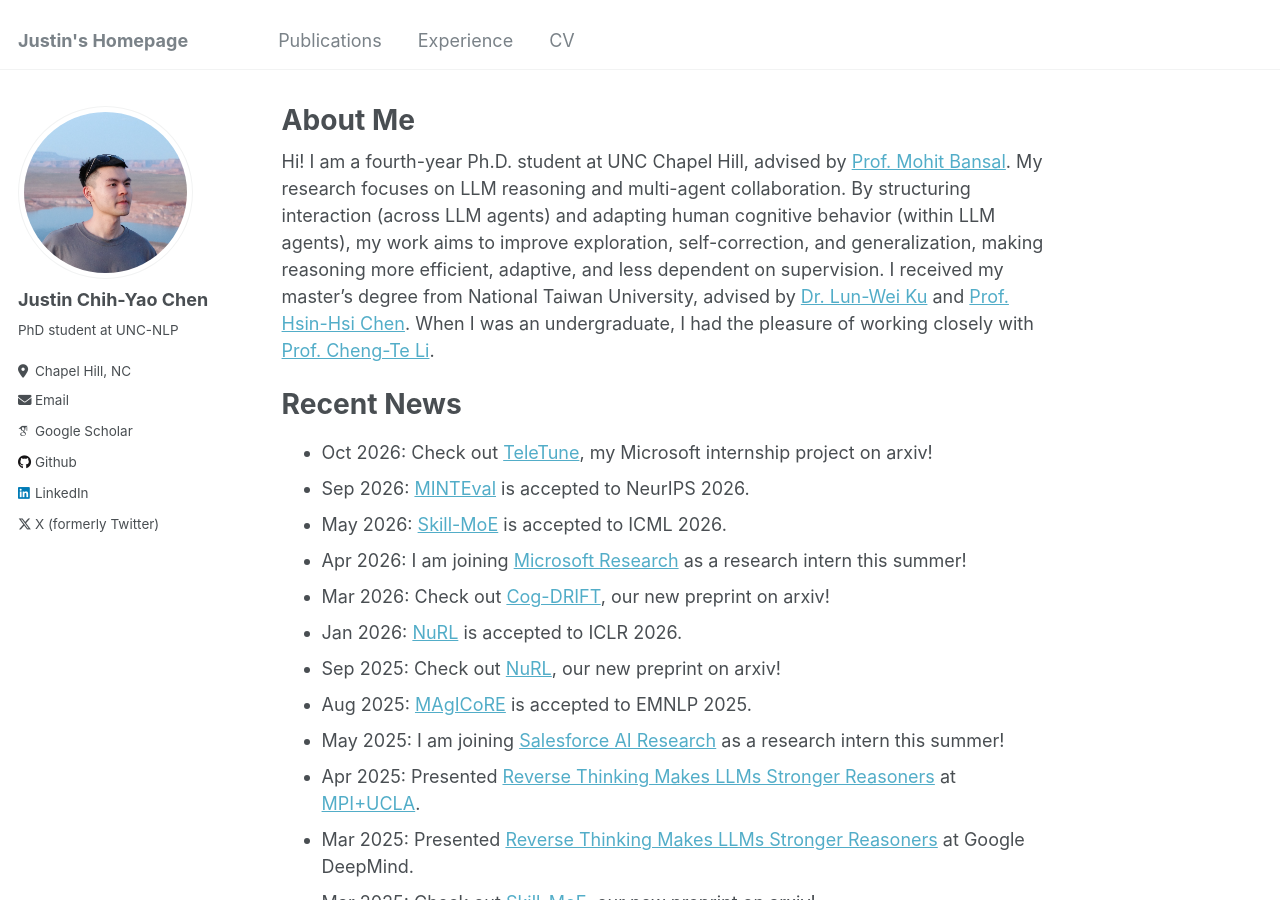
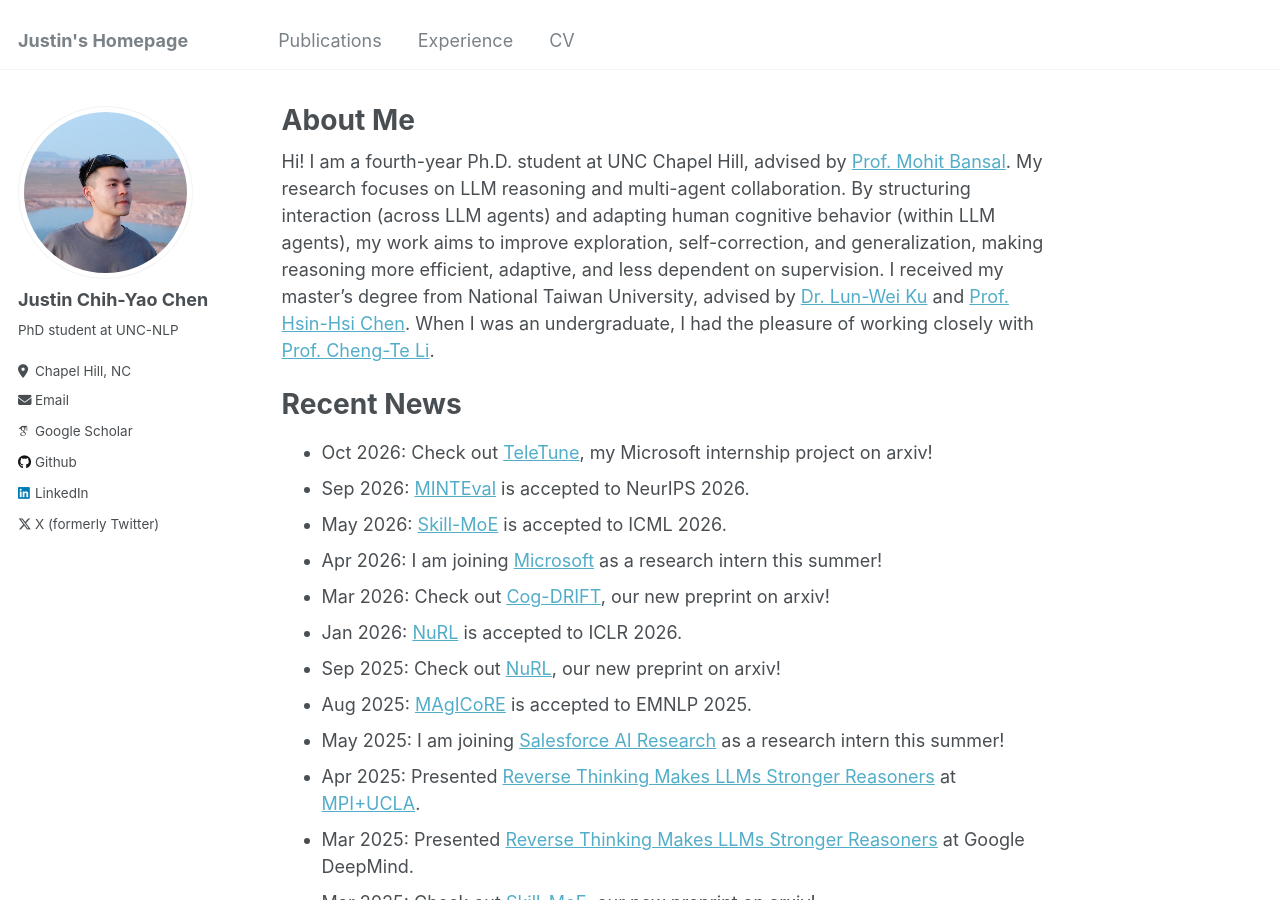
Before and after one commit to dinobby/dinobby.github.io, a Jekyll site: the page built from _pages/about.md, in a window 1280 px wide and 900 px high. Built offline with Jekyll 4.4.1, drawn with Linux system fonts in a browser that asks for light colours; some web fonts are replaced.

Commit message:
Update Microsoft link in recent news section

```diff
--- a/_pages/about.md
+++ b/_pages/about.md
@@ -14,7 +14,7 @@ I received my master's degree from National Taiwan University, advised by [Dr. L
 - Oct 2026: Check out [TeleTune](https://arxiv.org/abs/2610.05437), my Microsoft internship project on arxiv!
 - Sep 2026: [MINTEval](https://arxiv.org/abs/2605.18565) is accepted to NeurIPS 2026.
 - May 2026: [Skill-MoE](https://skill-moe.github.io/) is accepted to ICML 2026.
-- Apr 2026: I am joining [Microsoft Research](https://www.microsoft.com/en-us/research/group/copilot-tuning-research/) as a research intern this summer!
+- Apr 2026: I am joining [Microsoft](https://www.microsoft.com/en-us/research/group/copilot-tuning-research/) as a research intern this summer!
 - Mar 2026: Check out [Cog-DRIFT](https://arxiv.org/abs/2604.04767), our new preprint on arxiv!
 - Jan 2026: [NuRL](https://arxiv.org/abs/2509.25666) is accepted to ICLR 2026.
 - Sep 2025: Check out [NuRL](https://arxiv.org/abs/2509.25666), our new preprint on arxiv!
```
